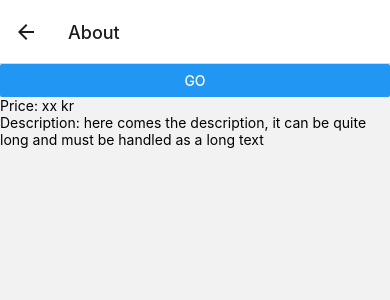
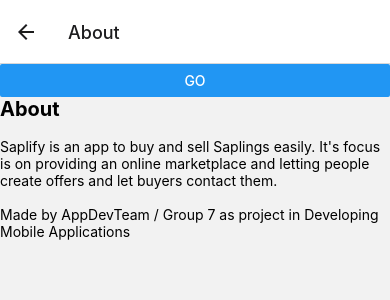
Before and after one commit to Arvill/saplify, a React Native app in the folder Saplify/: screen /About in a window 390 px wide. Shown: the top 300 px of the page. Built offline with nearby package versions, Linux system fonts and the light colour scheme.

Commit message:
edit about page

```diff
--- a/Saplify/screens/AboutScreen.js
+++ b/Saplify/screens/AboutScreen.js
@@ -9,12 +9,23 @@ const AboutScreen = ({ navigation }) => {
                 <Button onPress={() => navigation.navigate('Home')} title="go">
                 </Button>
                 <View>
-                    <Text>Price: xx kr</Text>
-                    <Text>Description: here comes the description, it can be quite long and must be handled as a long text</Text>
+                    <Text style={styles.titleText}>About</Text>
+                    <Text style={styles.baseText}>{"\n"}Saplify is an app to buy and sell Saplings easily. It's focus is on providing an online marketplace and letting people create offers and let buyers contact them.{"\n"}{"\n"}</Text>
+                    <Text style={styles.baseText}>Made by AppDevTeam / Group 7 as project in Developing Mobile Applications</Text>
                     <StatusBar style="auto" />
                 </View>
             </View>
         );
 }
 
+const styles = StyleSheet.create({
+    baseText: {
+
+    },
+    titleText: {
+      fontSize: 20,
+      fontWeight: "bold"
+    }
+  });
+
 export default AboutScreen;
```
